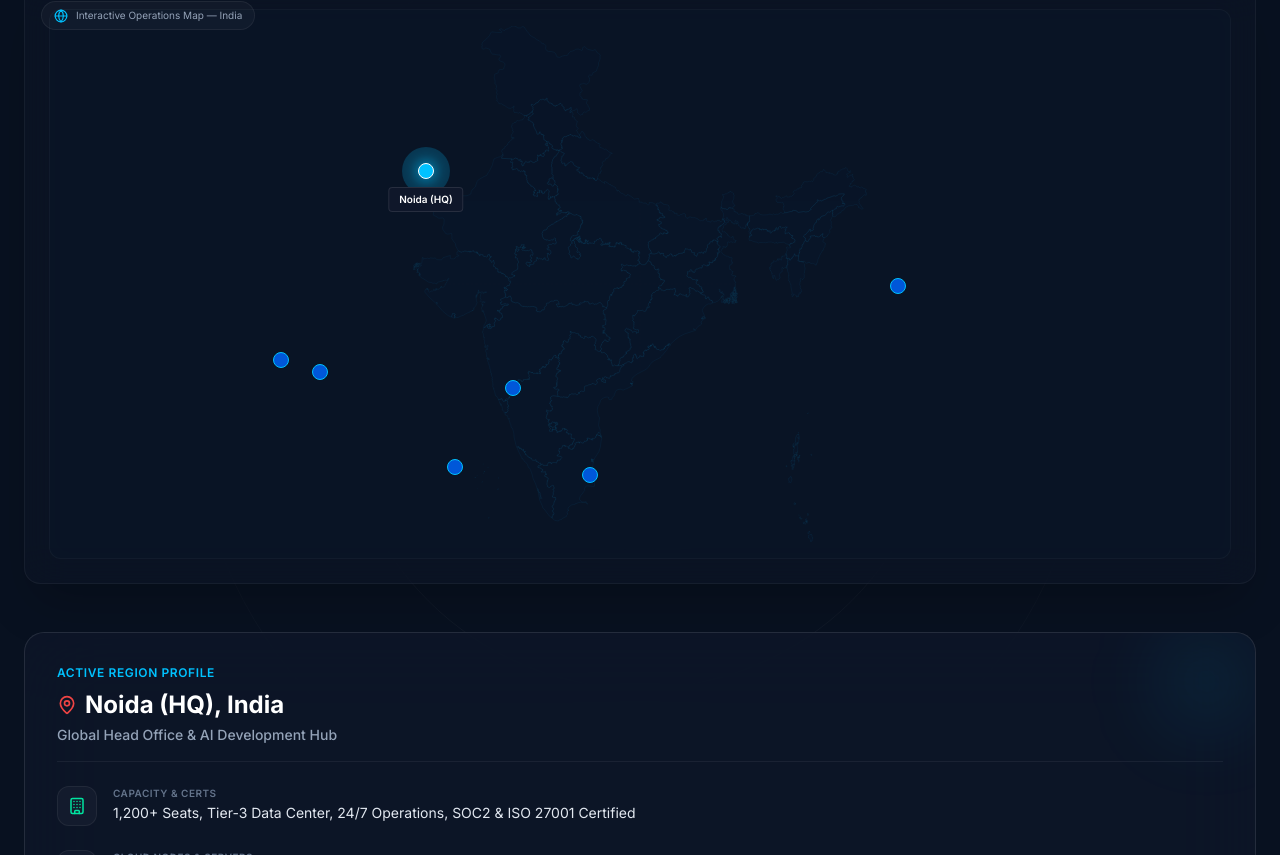
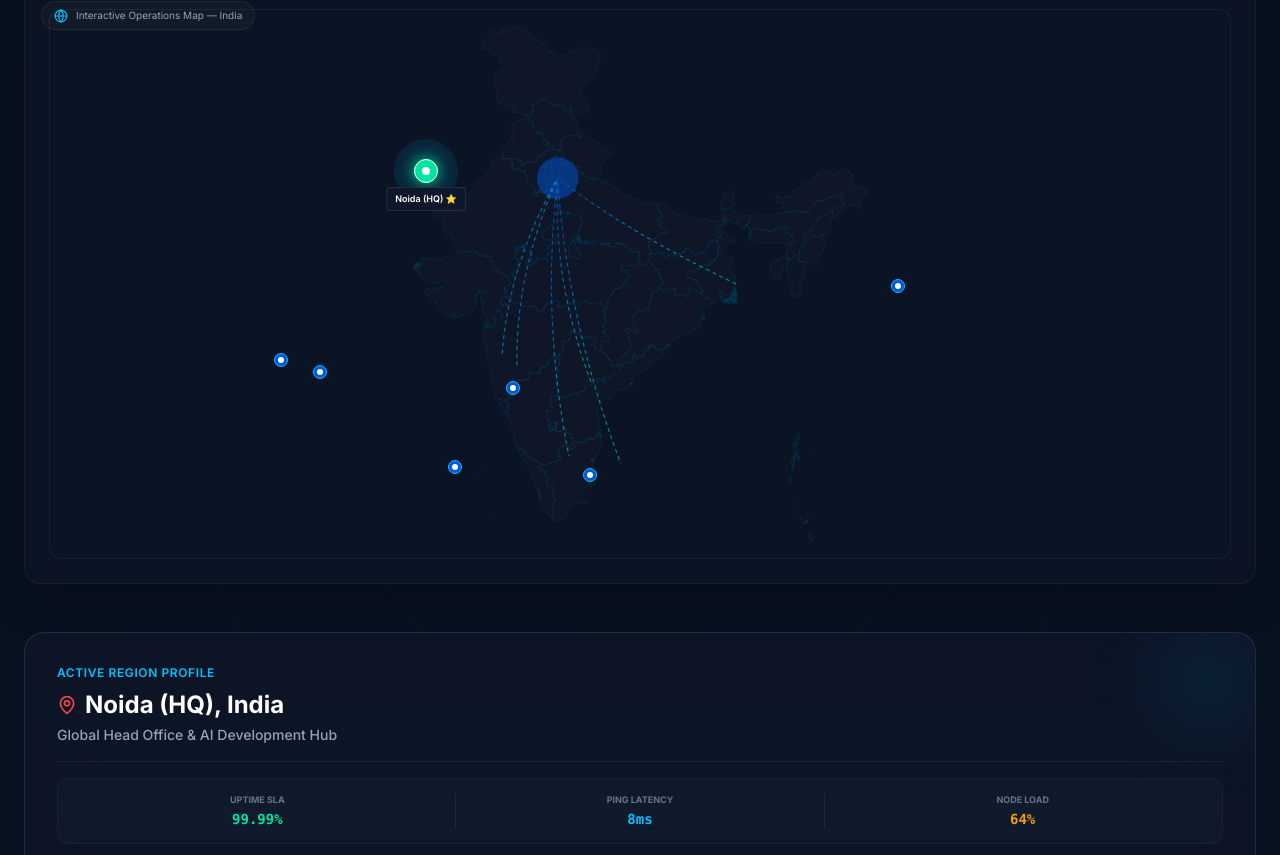
Before and after one commit to sabledattatray/Nexdial-IO, a Next.js app: page / in a window 1280 px wide. Shown: the part 6685-7540 px from the top of the page. Built offline with nearby package versions, Linux system fonts and the light colour scheme.

Commit message:
design(global-presence): polish interactive India map with pulsing HQ and animated network line paths

```diff
--- a/src/components/home/GlobalPresence.tsx
+++ b/src/components/home/GlobalPresence.tsx
@@ -6,16 +6,33 @@ import { AnimatedSection } from "@/components/animations/AnimatedSection";
 import { Globe, MapPin, Building, Users, Server, ShieldCheck } from "lucide-react";
 import indiaMap from "@/lib/indiaMapData";
 
-const locations = [
+interface Location {
+  id: string;
+  city: string;
+  country: string;
+  role: string;
+  details: string;
+  coordinates: { x: number; y: number };
+  servers: string;
+  agents: string;
+  sla: string;
+  latency: string;
+  load: string;
+}
+
+const locations: Location[] = [
   {
     id: "noida",
     city: "Noida (HQ)",
     country: "India",
     role: "Global Head Office & AI Development Hub",
     details: "1,200+ Seats, Tier-3 Data Center, 24/7 Operations, SOC2 & ISO 27001 Certified",
-    coordinates: { x: 195, y: 205 }, // Absolute SVG coordinates on 612x696 grid
+    coordinates: { x: 195, y: 205 },
     servers: "Primary Cloud & Local Clusters",
     agents: "800+",
+    sla: "99.99%",
+    latency: "8ms",
+    load: "64%",
   },
   {
     id: "mumbai",
@@ -26,6 +43,9 @@ const locations = [
     coordinates: { x: 120, y: 445 },
     servers: "AWS Mumbai (ap-south-1)",
     agents: "450+",
+    sla: "99.98%",
+    latency: "14ms",
+    load: "48%",
   },
   {
     id: "bengaluru",
@@ -36,6 +56,9 @@ const locations = [
     coordinates: { x: 210, y: 580 },
     servers: "Azure India Central (Pune/Bangalore)",
     agents: "350+",
+    sla: "99.99%",
+    latency: "11ms",
+    load: "52%",
   },
   {
     id: "hyderabad",
@@ -46,6 +69,9 @@ const locations = [
     coordinates: { x: 240, y: 480 },
     servers: "Google Cloud Region (me-central2)",
     agents: "300+",
+    sla: "99.97%",
+    latency: "12ms",
+    load: "41%",
   },
   {
     id: "chennai",
@@ -56,6 +82,9 @@ const locations = [
     coordinates: { x: 280, y: 590 },
     servers: "AWS Mumbai Local Zone",
     agents: "250+",
+    sla: "99.95%",
+    latency: "15ms",
+    load: "35%",
   },
   {
     id: "pune",
@@ -66,6 +95,9 @@ const locations = [
     coordinates: { x: 140, y: 460 },
     servers: "AWS Mumbai / Local Nodes",
     agents: "200+",
+    sla: "99.99%",
+    latency: "13ms",
+    load: "28%",
   },
   {
     id: "kolkata",
@@ -76,11 +108,23 @@ const locations = [
     coordinates: { x: 440, y: 350 },
     servers: "Azure India South (Chennai/Kolkata)",
     agents: "180+",
+    sla: "99.92%",
+    latency: "19ms",
+    load: "30%",
   }
 ];
 
+const connectionPaths = [
+  { from: { x: 195, y: 205 }, to: { x: 120, y: 445 } }, // Noida -> Mumbai
+  { from: { x: 195, y: 205 }, to: { x: 210, y: 580 } }, // Noida -> Bengaluru
+  { from: { x: 195, y: 205 }, to: { x: 240, y: 480 } }, // Noida -> Hyderabad
+  { from: { x: 195, y: 205 }, to: { x: 280, y: 590 } }, // Noida -> Chennai
+  { from: { x: 195, y: 205 }, to: { x: 140, y: 460 } }, // Noida -> Pune
+  { from: { x: 195, y: 205 }, to: { x: 440, y: 350 } }, // Noida -> Kolkata
+];
+
 export function GlobalPresence() {
-  const [activeLoc, setActiveLoc] = useState(locations[0]);
+  const [activeLoc, setActiveLoc] = useState<Location>(locations[0]);
 
   return (
     <section className="relative section-padding overflow-hidden">
@@ -104,37 +148,83 @@ export function GlobalPresence() {
           </p>
         </AnimatedSection>
 
-        <div className="grid lg:grid-cols-[1.2fr,1fr] gap-12 items-center">
+        <div className="grid lg:grid-cols-[1.2fr,1fr] gap-12 items-stretch">
           {/* Interactive World Map SVG Wrapper */}
-          <AnimatedSection direction="none" className="relative p-6 glass-card border-white/[0.05] shadow-2xl">
+          <AnimatedSection direction="none" className="relative p-6 glass-card border-white/[0.05] shadow-2xl flex flex-col justify-center">
             <div className="absolute top-4 left-4 flex items-center gap-2 px-3 py-1.5 rounded-full bg-white/[0.03] border border-white/[0.06] text-[10px] text-[#94A3B8] z-30">
               <Globe className="w-3.5 h-3.5 text-[#00C2FF] animate-spin-slow" />
               <span>Interactive Operations Map — India</span>
             </div>
 
             {/* India Map Outline Graphic using SVG for responsive plotting */}
-            <div className="relative w-full aspect-[612/696] max-h-[550px] mx-auto bg-[#0c182c]/40 rounded-xl overflow-hidden border border-white/[0.03] p-4 flex items-center justify-center">
-              <svg viewBox={indiaMap.viewBox} className="w-full h-full opacity-30 select-none pointer-events-none">
+            <div className="relative w-full aspect-[612/696] max-h-[550px] mx-auto bg-[#0a1424] rounded-xl overflow-hidden border border-white/[0.05] p-4 flex items-center justify-center shadow-inner">
+              <svg viewBox={indiaMap.viewBox} className="w-full h-full select-none">
+                <style>{`
+                  @keyframes dash {
+                    to {
+                      stroke-dashoffset: -20;
+                    }
+                  }
+                  .animate-dash {
+                    animation: dash 2.5s linear infinite;
+                  }
+                `}</style>
+                <defs>
+                  <linearGradient id="lineGradient" x1="0%" y1="0%" x2="100%" y2="100%">
+                    <stop offset="0%" stopColor="#0057D9" />
+                    <stop offset="50%" stopColor="#00C2FF" />
+                    <stop offset="100%" stopColor="#00E5A0" />
+                  </linearGradient>
+                </defs>
+
                 {/* Simple grid coordinate system lines */}
-                <line x1="0" y1="348" x2="612" y2="348" stroke="rgba(255,255,255,0.03)" strokeDasharray="3" />
-                <line x1="306" y1="0" x2="306" y2="696" stroke="rgba(255,255,255,0.03)" strokeDasharray="3" />
+                <line x1="0" y1="348" x2="612" y2="348" stroke="rgba(255,255,255,0.02)" strokeDasharray="3" />
+                <line x1="306" y1="0" x2="306" y2="696" stroke="rgba(255,255,255,0.02)" strokeDasharray="3" />
 
                 {/* Detailed India State paths */}
+                <g className="cursor-default">
                   {indiaMap.locations.map((state) => (
                     <path
                       key={state.id}
                       d={state.path}
-                    fill="rgba(0, 87, 217, 0.05)"
-                    stroke="rgba(0, 194, 255, 0.2)"
-                    strokeWidth="1.2"
-                    className="transition-colors duration-300 hover:fill-[#0057D9]/10 hover:stroke-[#00C2FF]/40"
+                      fill="rgba(15, 23, 42, 0.75)"
+                      stroke="rgba(0, 194, 255, 0.12)"
+                      strokeWidth="1"
+                      className="transition-colors duration-300 hover:fill-[#0057D9]/15 hover:stroke-[#00C2FF]/50"
                     />
                   ))}
+                </g>
+
+                {/* Noida HQ Radial Glow */}
+                <circle cx="195" cy="205" r="28" fill="#0057D9" opacity="0.12" className="animate-pulse" />
+
+                {/* Connection lines from Noida HQ */}
+                <g opacity="0.6">
+                  {connectionPaths.map((path, index) => (
+                    <g key={index}>
+                      <path
+                        d={`M ${path.from.x} ${path.from.y} Q ${(path.from.x + path.to.x)/2 - 30} ${(path.from.y + path.to.y)/2} ${path.to.x} ${path.to.y}`}
+                        fill="none"
+                        stroke="rgba(0, 194, 255, 0.08)"
+                        strokeWidth="1.5"
+                      />
+                      <path
+                        d={`M ${path.from.x} ${path.from.y} Q ${(path.from.x + path.to.x)/2 - 30} ${(path.from.y + path.to.y)/2} ${path.to.x} ${path.to.y}`}
+                        fill="none"
+                        stroke="url(#lineGradient)"
+                        strokeWidth="1.5"
+                        strokeDasharray="5, 5"
+                        className="animate-dash"
+                      />
+                    </g>
+                  ))}
+                </g>
               </svg>
 
               {/* Plotted Dots */}
               {locations.map((loc) => {
                 const isActive = activeLoc.id === loc.id;
+                const isHQ = loc.id === "noida";
                 const xPercent = (loc.coordinates.x / 612) * 100;
                 const yPercent = (loc.coordinates.y / 696) * 100;
                 return (
@@ -145,24 +235,30 @@ export function GlobalPresence() {
                     style={{ left: `${xPercent}%`, top: `${yPercent}%` }}
                   >
                     {/* Ring Pulse */}
-                    <div className={`absolute -inset-4 rounded-full transition-all duration-300 ${
-                      isActive ? "bg-[#00C2FF]/20 scale-100" : "bg-transparent scale-0 group-hover:scale-75 group-hover:bg-[#0057D9]/10"
+                    <div className={`absolute rounded-full transition-all duration-300 ${
+                      isHQ ? "-inset-5" : "-inset-4"
+                    } ${
+                      isActive ? "bg-[#00C2FF]/20 scale-100 animate-pulse" : "bg-transparent scale-0 group-hover:scale-75 group-hover:bg-[#0057D9]/10"
                     }`} />
 
                     {/* Pulsing Core */}
-                    <div className={`relative w-4 h-4 rounded-full flex items-center justify-center border transition-all ${
-                      isActive
-                        ? "bg-[#00C2FF] border-white shadow-[0_0_15px_#00C2FF]"
-                        : "bg-[#0057D9] border-[#00C2FF] group-hover:bg-[#00C2FF]"
+                    <div className={`relative rounded-full flex items-center justify-center border transition-all ${
+                      isHQ
+                        ? isActive
+                          ? "w-6 h-6 bg-[#00E5A0] border-white shadow-[0_0_15px_#00E5A0]"
+                          : "w-5 h-5 bg-[#0057D9] border-[#00E5A0] group-hover:bg-[#00C2FF]"
+                        : isActive
+                          ? "w-4 h-4 bg-[#00C2FF] border-white shadow-[0_0_15px_#00C2FF]"
+                          : "w-3.5 h-3.5 bg-[#0057D9] border-[#00C2FF] group-hover:bg-[#00C2FF]"
                     }`}>
-                      <div className="w-1.5 h-1.5 bg-white rounded-full animate-ping" />
+                      <div className={`bg-white rounded-full ${isHQ ? "w-2 h-2" : "w-1.5 h-1.5"}`} />
                     </div>
 
                     {/* Simple Label Tooltip */}
-                    <span className={`absolute top-6 left-1/2 -translate-x-1/2 px-2.5 py-1 rounded bg-[#0f172a] border border-white/10 text-[10px] font-semibold text-white whitespace-nowrap transition-opacity duration-200 ${
+                    <span className={`absolute top-7 left-1/2 -translate-x-1/2 px-2 py-1 rounded bg-[#0f172a] border border-white/10 text-[9px] font-semibold text-white whitespace-nowrap transition-opacity duration-200 ${
                       isActive ? "opacity-100" : "opacity-0 group-hover:opacity-100"
                     }`}>
-                      {loc.city}
+                      {loc.city} {isHQ && "⭐"}
                     </span>
                   </button>
                 );
@@ -179,8 +275,9 @@ export function GlobalPresence() {
                 animate={{ opacity: 1, x: 0 }}
                 exit={{ opacity: 0, x: -20 }}
                 transition={{ duration: 0.3 }}
-                className="glass-card-strong p-8 relative overflow-hidden"
+                className="glass-card-strong p-8 relative overflow-hidden flex flex-col justify-between h-full"
               >
+                <div>
                   {/* Glow accent */}
                   <div className="absolute top-0 right-0 w-24 h-24 bg-[#00C2FF]/10 rounded-full blur-[40px]" />
 
@@ -193,11 +290,27 @@ export function GlobalPresence() {
                     {activeLoc.city}, {activeLoc.country}
                   </h3>
 
-                <p className="text-sm font-medium text-[#94A3B8] border-b border-white/[0.06] pb-4 mb-6">
+                  <p className="text-sm font-medium text-[#94A3B8] border-b border-white/[0.06] pb-4 mb-4">
                     {activeLoc.role}
                   </p>
 
-                <div className="space-y-6">
+                  {/* Telemetry Panel */}
+                  <div className="grid grid-cols-3 gap-3 mb-6 p-3.5 rounded-xl bg-white/[0.02] border border-white/[0.04] backdrop-blur-md">
+                    <div className="text-center">
+                      <span className="text-[9px] uppercase font-bold text-[#64748B] block">Uptime SLA</span>
+                      <span className="text-sm font-mono font-bold text-[#00E5A0] mt-0.5 block">{activeLoc.sla}</span>
+                    </div>
+                    <div className="text-center border-x border-white/[0.06]">
+                      <span className="text-[9px] uppercase font-bold text-[#64748B] block">Ping Latency</span>
+                      <span className="text-sm font-mono font-bold text-[#00C2FF] mt-0.5 block">{activeLoc.latency}</span>
+                    </div>
+                    <div className="text-center">
+                      <span className="text-[9px] uppercase font-bold text-[#64748B] block">Node Load</span>
+                      <span className="text-sm font-mono font-bold text-[#F59E0B] mt-0.5 block">{activeLoc.load}</span>
+                    </div>
+                  </div>
+
+                  <div className="space-y-5">
                     {/* Item Details */}
                     <div className="flex items-start gap-4">
                       <div className="w-10 h-10 rounded-xl bg-white/[0.03] border border-white/[0.06] flex items-center justify-center flex-shrink-0">
@@ -205,7 +318,7 @@ export function GlobalPresence() {
                       </div>
                       <div>
                         <p className="text-[10px] font-semibold uppercase tracking-wider text-[#64748B]">Capacity & Certs</p>
-                      <p className="text-sm text-[#E2E8F0] mt-0.5">{activeLoc.details}</p>
+                        <p className="text-xs text-[#CBD5E1] mt-0.5">{activeLoc.details}</p>
                       </div>
                     </div>
 
@@ -215,7 +328,7 @@ export function GlobalPresence() {
                       </div>
                       <div>
                         <p className="text-[10px] font-semibold uppercase tracking-wider text-[#64748B]">Cloud Nodes & Servers</p>
-                      <p className="text-sm text-[#E2E8F0] mt-0.5">{activeLoc.servers}</p>
+                        <p className="text-xs text-[#CBD5E1] mt-0.5">{activeLoc.servers}</p>
                       </div>
                     </div>
 
@@ -225,14 +338,15 @@ export function GlobalPresence() {
                       </div>
                       <div>
                         <p className="text-[10px] font-semibold uppercase tracking-wider text-[#64748B]">Active Professionals</p>
-                      <p className="text-sm text-[#E2E8F0] mt-0.5">{activeLoc.agents} BPO & Tech Specialists</p>
+                        <p className="text-xs text-[#CBD5E1] mt-0.5">{activeLoc.agents} BPO & Tech Specialists</p>
+                      </div>
+                    </div>
                   </div>
                 </div>
 
-                  <div className="flex items-center gap-2.5 p-3 rounded-xl bg-[#00E5A0]/5 border border-[#00E5A0]/10 text-xs text-[#00E5A0] font-medium">
-                    <ShieldCheck className="w-4 h-4" />
+                <div className="flex items-center gap-2.5 p-3 mt-6 rounded-xl bg-[#00E5A0]/5 border border-[#00E5A0]/10 text-[11px] text-[#00E5A0] font-medium">
+                  <ShieldCheck className="w-4 h-4 flex-shrink-0" />
                   Guaranteed TRAI, OSP, & ISO 27001 Telecom Compliance
-                  </div>
                 </div>
               </motion.div>
             </AnimatePresence>
```
Lines whose indentation alone changed are shown as unchanged.
